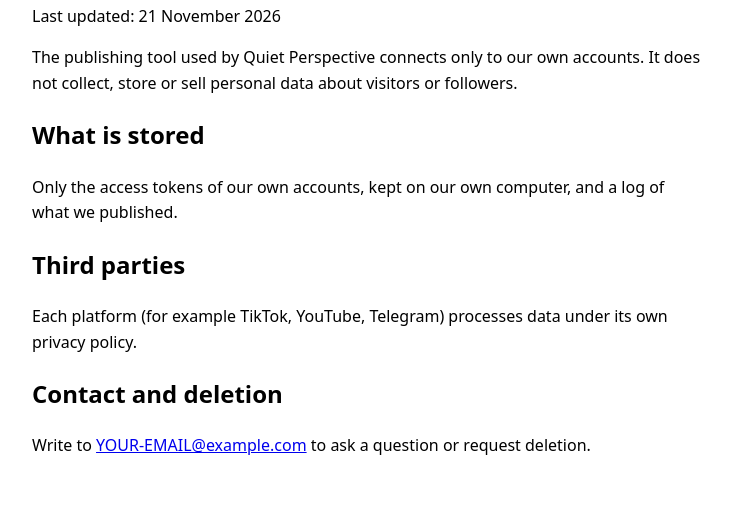
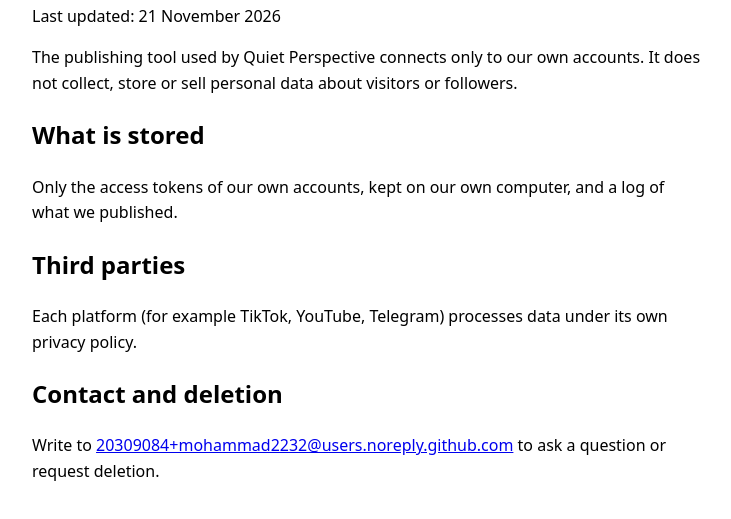
Before and after one commit to mohammad2232/mohammad2232.github.io, a plain HTML site: page privacy.html in a window 1280 px wide. Shown: the part 117-636 px from the top of the page, without its empty margins (272-1003 px from the left). Drawn offline with Linux system fonts and the light colour scheme.

Commit message:
Update privacy.html

```diff
--- a/privacy.html
+++ b/privacy.html
@@ -10,5 +10,5 @@ personal data about visitors or followers.</p>
 <h2>Third parties</h2>
 <p>Each platform (for example TikTok, YouTube, Telegram) processes data under its own privacy policy.</p>
 <h2>Contact and deletion</h2>
-<p>Write to <a href="mailto:YOUR-EMAIL@example.com">YOUR-EMAIL@example.com</a> to ask a question or request deletion.</p>
+<p>Write to <a href="mailto:20309084+mohammad2232@users.noreply.github.com">20309084+mohammad2232@users.noreply.github.com</a> to ask a question or request deletion.</p>
 </body></html>
```
